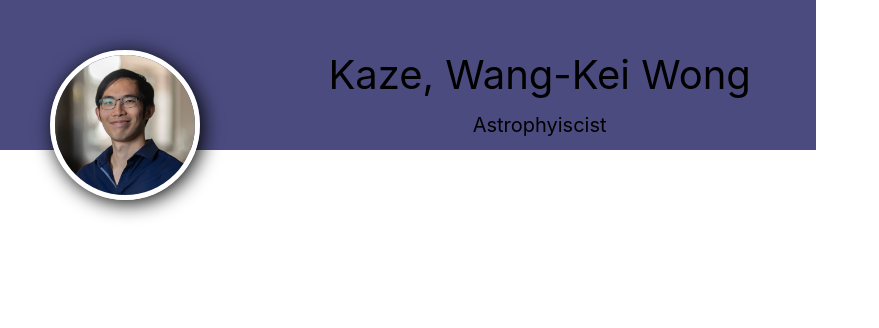
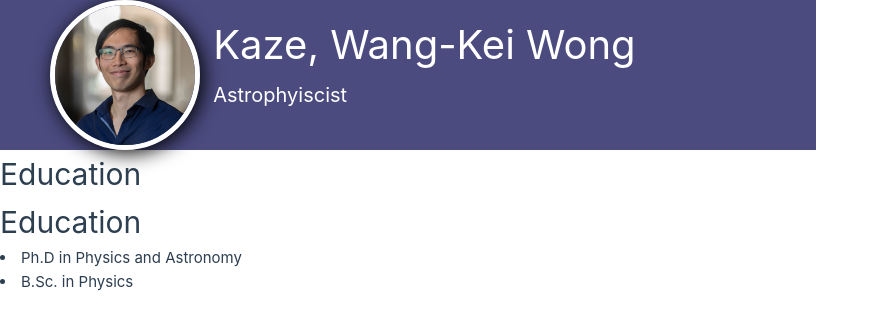
Before and after one commit to kazewong/CV, a Vue app: page / in a window 1280 px wide. Shown: the top 328 px of the page, without its empty margins (0-879 px from the left). Built offline with nearby package versions, Linux system fonts and the light colour scheme.

Commit message:
Add list and json file

```diff
--- a/src/App.vue
+++ b/src/App.vue
@@ -1,5 +1,7 @@
 <script setup>
 import Header from './components/Header.vue';
+import Block from './components/Block.vue';
+import List from './components/List.vue';
 </script>
 
 <template>
@@ -11,7 +13,12 @@ import Header from './components/Header.vue';
 
   <main>
       <Header />
-  </main>
+      <Block title="Education"/>
+      <Block title="Education"/>
+      <List />
+
+
+</main>
 </div>
 </template>
 
--- /dev/null
+++ b/src/assets/education.json
@@ -0,0 +1,17 @@
+[
+    {
+        "id": 1,
+        "name": "Ph.D in Physics and Astronomy",
+        "school": "Johns Hopkins University",
+        "date": "May 2021",
+        "supervisor": "Emanuele Berti"
+    },
+
+    {
+        "id": 2,
+        "name": "B.Sc. in Physics",
+        "school": "The Chinese University of Hong Kong",
+        "date": "August 2017",
+        "supervisor": "Tjonnie Li"
+    }
+]
--- a/src/components/Block.vue
+++ b/src/components/Block.vue
@@ -1,31 +1,17 @@
-<script setup>
+<script>
+export default {
+    props: {
+        title: String
+        },
+};
 </script>
 
 <template>
-
-<div class="Educations">
-    <h1>Educations</h1>
+<div class="title">
+    <h1>{{ title }}</h1>
 </div>
 </template>
 
 <style scoped>
-img{
-    width: 100px;
-    height: 100px;
-    border-radius: 50%;
-    position: absolute;
-    top: 50px;
-    left: 50px;
-    border: 5px solid #fff;
-    box-shadow: 3px 3px 20px #000;
-}
-
-
-.description{
-    width: 60%;
-    margin-left: auto;
-    margin-right: 10%;
-    color: #000;
-}
 
 </style>
--- a/src/components/Header.vue
+++ b/src/components/Header.vue
@@ -19,7 +19,7 @@ img{
     height: 150px;
     border-radius: 50%;
     position: absolute;
-    top: 50px;
+    top: 0px;
     left: 50px;
     border: 5px solid #fff;
     box-shadow: 3px 3px 20px #000;
@@ -27,12 +27,13 @@ img{
 
 
 .description{
-    width: 60%;
+    width: 70%;
     margin-left: auto;
     margin-right: 10%;
-    color: #000;
-    top: 50px;
+    color: #fff;
+    top: 20px;
     left: 50px;
+    text-align: left;
 }
 
 .header{
--- /dev/null
+++ b/src/components/List.vue
@@ -0,0 +1,18 @@
+<script>
+import educationHistory from '../assets/education.json';
+
+export default {
+  data() {
+    return {
+      file: educationHistory
+    }
+  }
+}
+</script>
+
+<template>
+    <li v-for="history in file" :key="history.id">
+        {{ history.name
+        }}
+    </li>
+</template>
```
